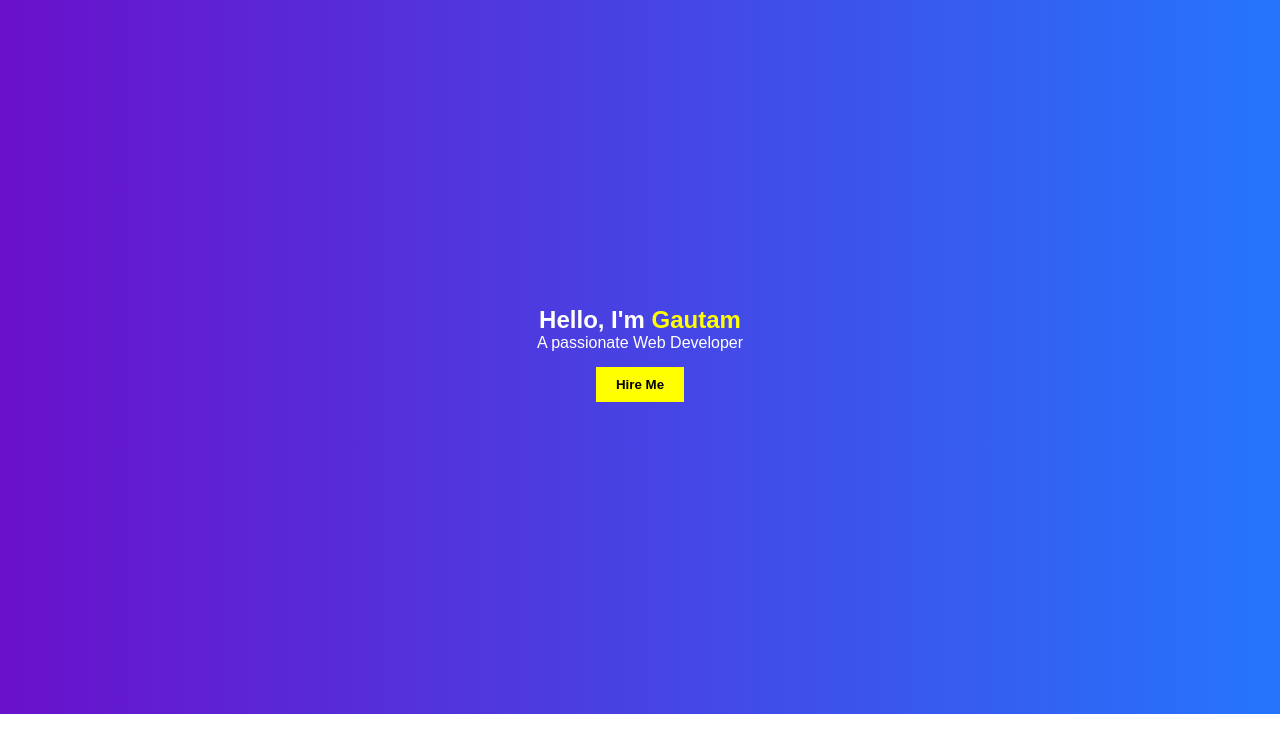
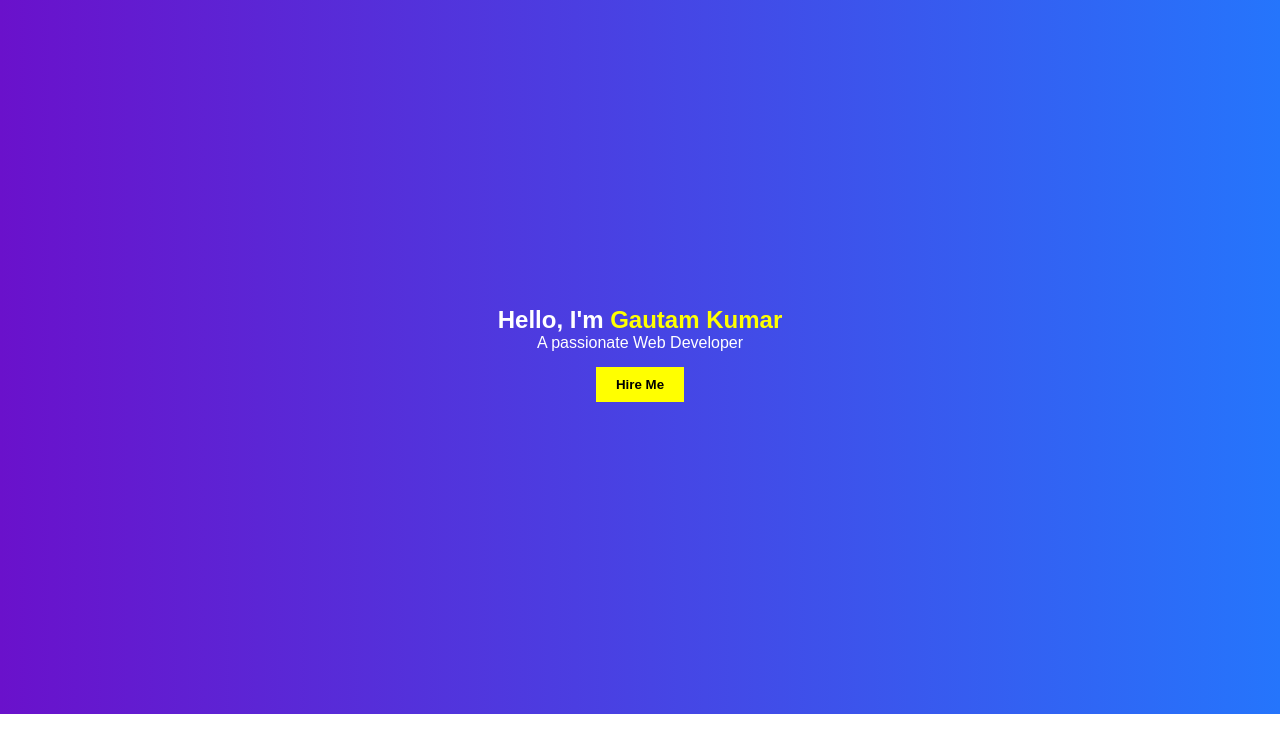
Before and after one commit to Gautam121kumar/port-site, a plain HTML site: page index.html in a window 1280 px wide. Shown: the part 64-800 px from the top of the page. Drawn offline with Linux system fonts and the light colour scheme.

Commit message:
code updated

```diff
--- a/index.html
+++ b/index.html
@@ -23,7 +23,7 @@
     <!-- Hero Section -->
     <section class="hero">
         <div class="hero-text">
-            <h1>Hello, I'm <span>Gautam</span></h1>
+            <h1>Hello, I'm <span>Gautam Kumar</span></h1>
             <p>A passionate Web Developer</p>
             <button>Hire Me</button>
         </div>
```
